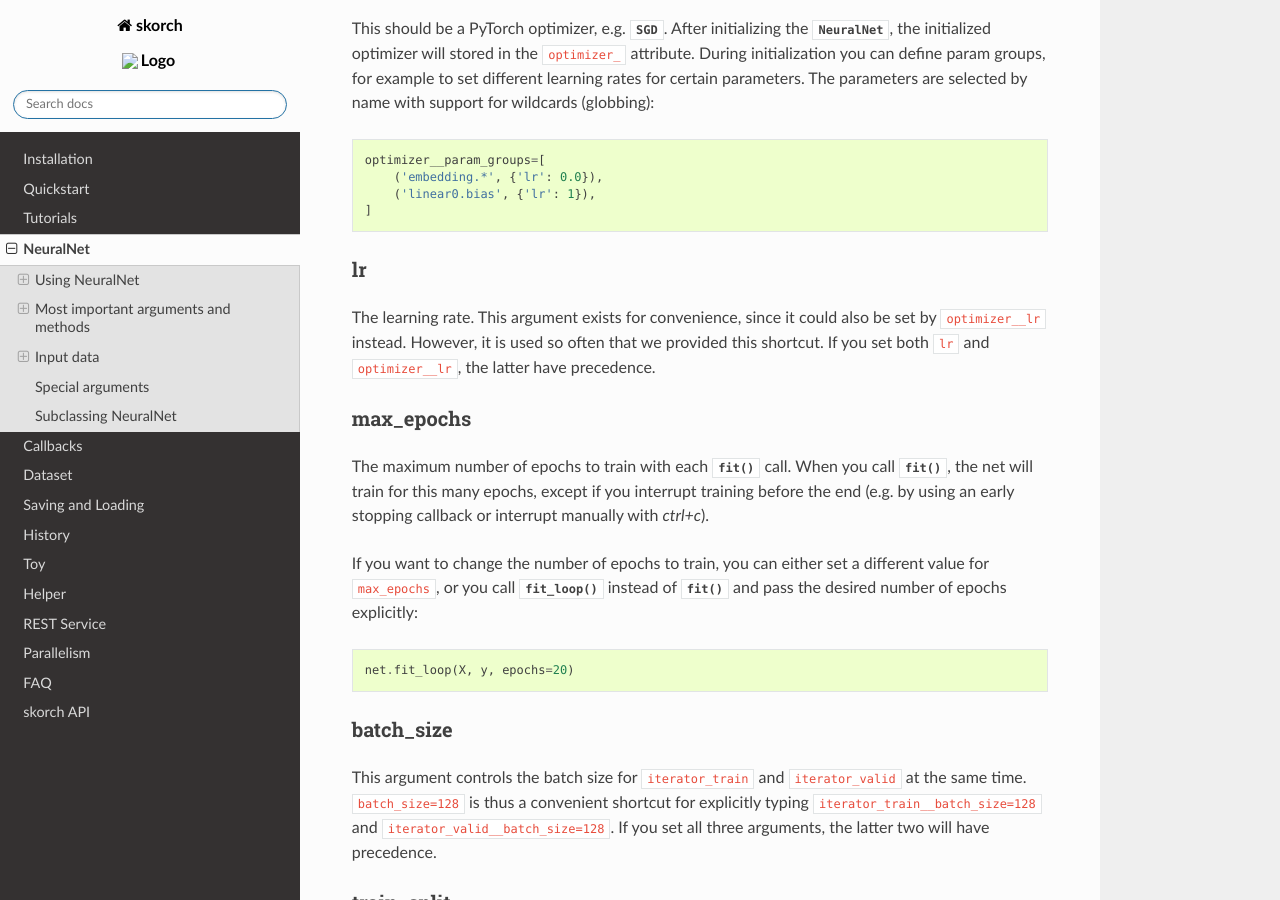
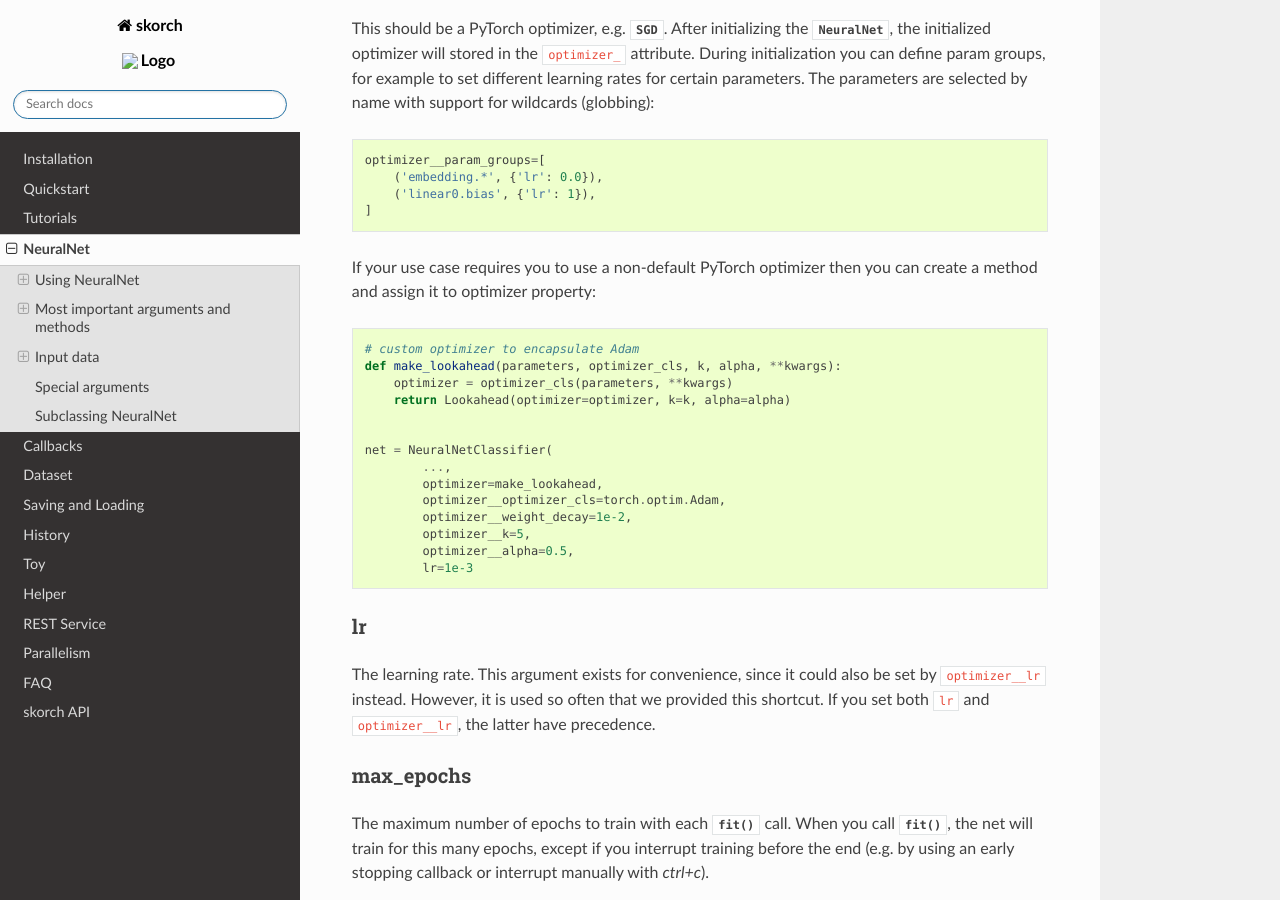
Before and after one commit to skorch-dev/skorch, a Sphinx documentation site: the page built from docs/user/neuralnet.rst, in a window 1280 px wide and 900 px high, scrolled down 2195 px. Built offline with Sphinx 7.4.7 and the Read the Docs theme 2.0.0, drawn with Linux system fonts in a browser that asks for light colours.

Commit message:
Adding code example to use python function for optimizer property

```diff
--- a/docs/user/neuralnet.rst
+++ b/docs/user/neuralnet.rst
@@ -134,6 +134,26 @@ support for wildcards (globbing):
         ('embedding.*', {'lr': 0.0}),
         ('linear0.bias', {'lr': 1}),
     ]
+
+If your use case requires you to use a non-default PyTorch optimizer then
+you can create a method and assign it to optimizer property:
+
+.. code:: python
+
+    # custom optimizer to encapsulate Adam
+    def make_lookahead(parameters, optimizer_cls, k, alpha, **kwargs):
+        optimizer = optimizer_cls(parameters, **kwargs)
+        return Lookahead(optimizer=optimizer, k=k, alpha=alpha)
+
+
+    net = NeuralNetClassifier(
+            ...,
+            optimizer=make_lookahead,
+            optimizer__optimizer_cls=torch.optim.Adam,
+            optimizer__weight_decay=1e-2,
+            optimizer__k=5,
+            optimizer__alpha=0.5,
+            lr=1e-3
 
 lr
 ^^^
```
